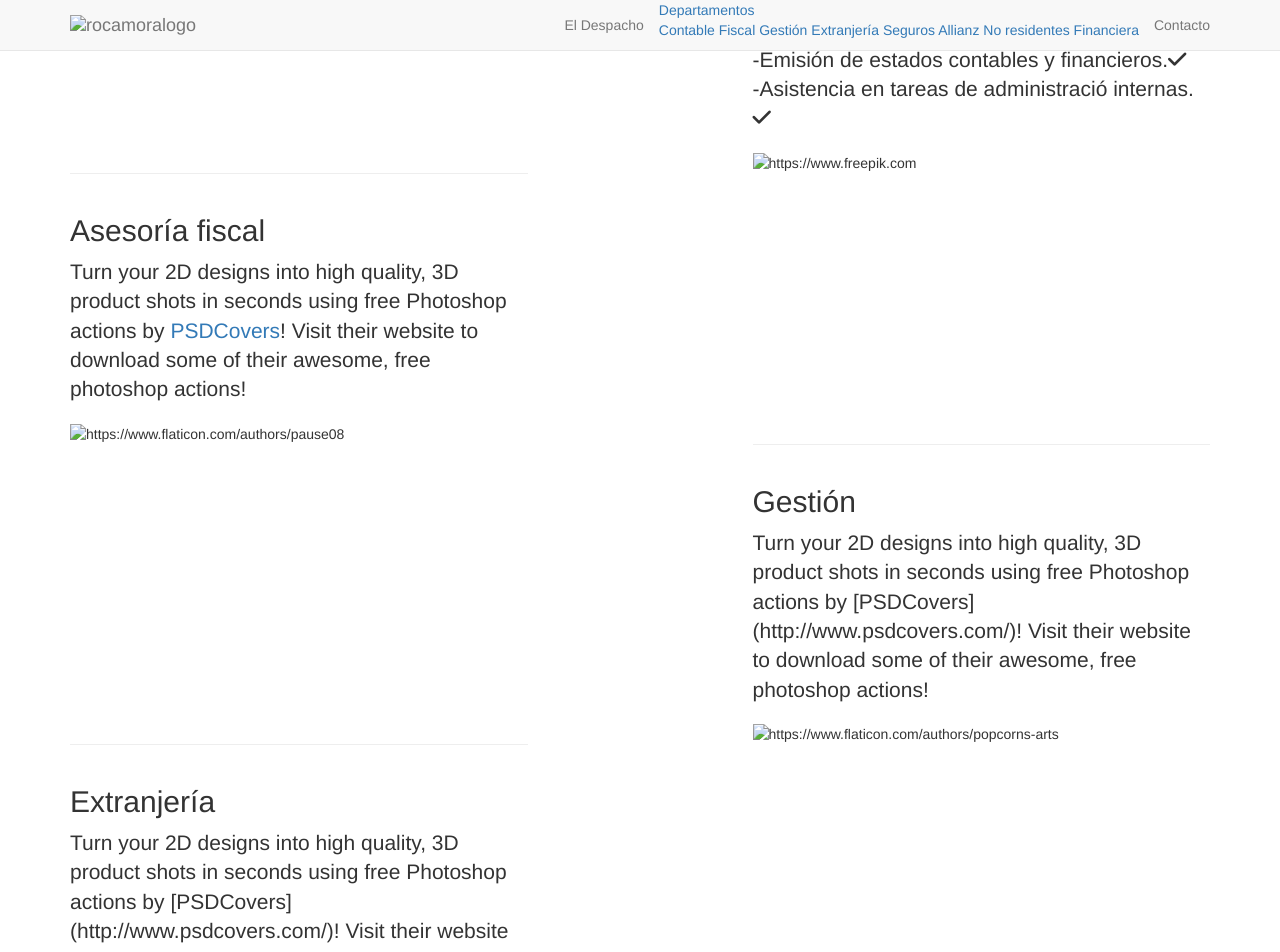
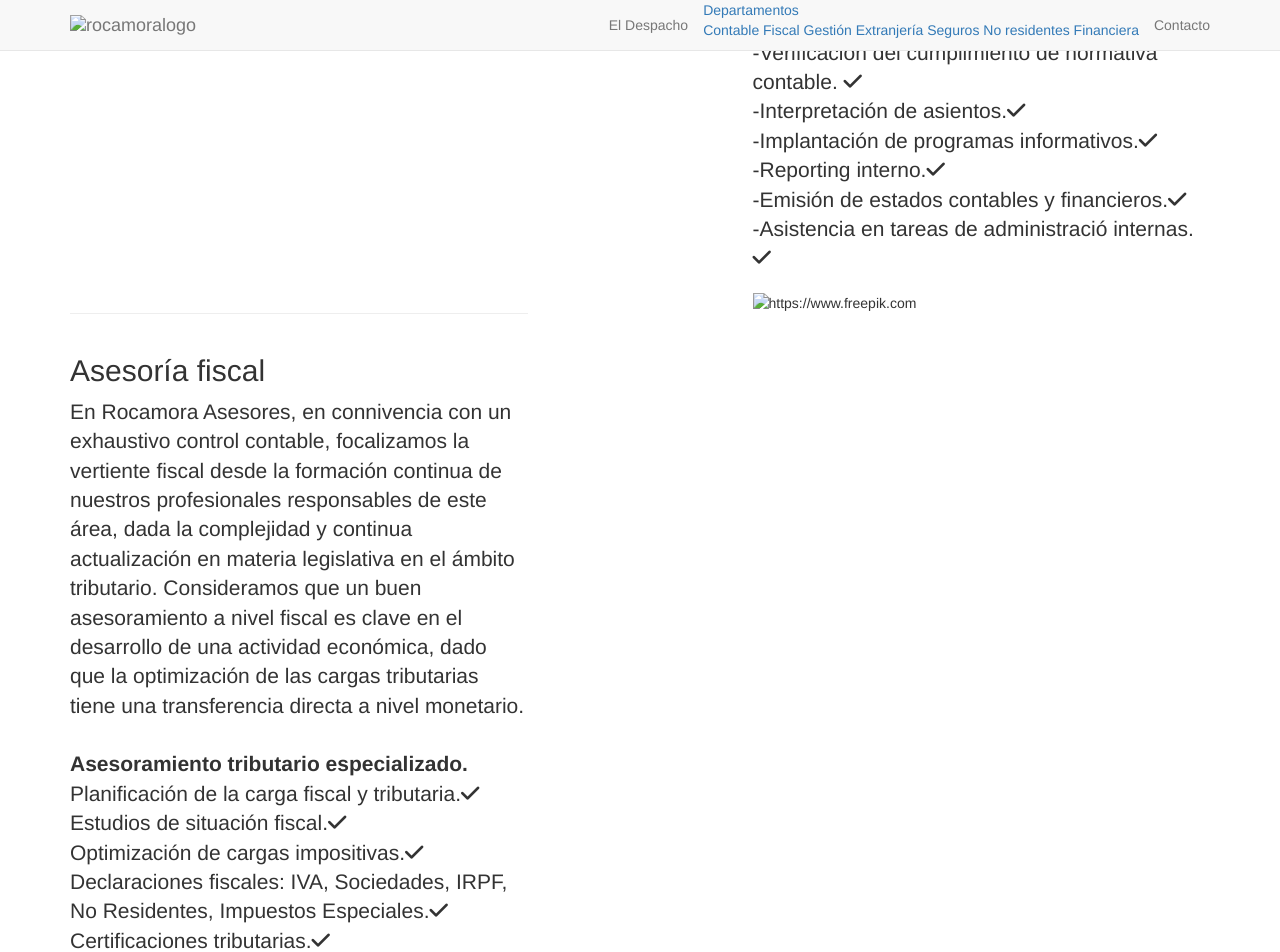
Before and after one commit to Alejandromndza/WebProject, a Jekyll site: the page built from _posts/2014-09-21-services-2.markdown, in a window 1280 px wide and 1400 px high, scrolled down 1007 px. Shown: the top 952 px of the window. Built offline with Jekyll 4.4.1, drawn with Linux system fonts in a browser that asks for light colours; nearby versions of some CDN libraries; library files that are not in the unit come from our copies; some of the changed text lies outside the part shown.

Commit message:
Actualización de la descripción de departamentos

```diff
--- a/_config.yml
+++ b/_config.yml
@@ -7,7 +7,7 @@ title: Rocamora Asesores
 email: your-email@domain.com
 author: Your Name
 description: ROCAMORA ASESORES WEBSITE
-credits: 'Teléfono : 970 800 500 , Fax : 971 700 500 <br>Avenida Es Cubells 1 , 1º ,2º.<br> Sant Josep de sa Talaia , Illes Balears.'
+credits: 'Teléfono : 971 800 500 , Fax : 971 800 501 <br>Avenida Es Cubells 1 , 1º ,2º.<br> Sant Josep de sa Talaia , Illes Balears.'
 copyright: 'Copyright &copy; 2018 ROCAMORA. All Rights Reserved.'
 
 # ----------------------- #
--- a/_includes/about.html
+++ b/_includes/about.html
@@ -2,11 +2,20 @@
 <section id="about" class="container content-section text-center">
   <div class="row">
     <div class="col-lg-8 col-lg-offset-2">
-              <br/><br/>
-              <h2>About Landing-Page</h2>
-              <br/>
-                <p>ROCAMORA</p>
-              <br/>
+      <br /><br />
+      <h2>Sobre nosotros</h2>
+      <br />
+      <p style="text-align:justify;">Rocamora Asesores es un despacho profesional situado en San José con más de 25 años de experiencia
+        ofreciendo a todo tipo de empresas, profesionales y particulares un servicio de asesoramiento integral
+        desde un punto de vista FISCAL, CONTABLE, LABORAL y FINANCIERO, siendo posible gracias al
+        elevado nivel de especialización de los profesionales que integran el despacho, teniendo así un alto grado
+        de adaptación a las necesidades concretas de cada uno de nuestros clientes, pudiendo encarar los
+        problemas desde un encuadre multidisciplinar.
+        Nuestra filosofía es ofrecer al cliente un trato directo con los profesionales que integran Rocamora
+        Asesores, siendo conscientes de que sólo con los mejores profesionales es posible prestar el mejor
+        servicio, por esta razón, experiencia y formación son requisitos indispensables para alcanzar ese nivel de
+        auto exigencia impuesto por el despacho.</p>
+      <br />
     </div>
   </div>
 </section>
--- a/_posts/2014-09-21-services-2.markdown
+++ b/_posts/2014-09-21-services-2.markdown
@@ -8,6 +8,26 @@ description:
 link: Fiscal
 icon-credit: https://www.freepik.com
 ---
-  Turn your 2D designs into high quality, 3D
-  product shots in seconds using free Photoshop actions by [PSDCovers](http://www.psdcovers.com/)! Visit
-  their website to download some of their awesome, free photoshop actions!
+
+En Rocamora Asesores, en connivencia con un exhaustivo control contable, focalizamos la vertiente
+fiscal desde la formación continua de nuestros profesionales responsables de este área, dada la
+complejidad y continua actualización en materia legislativa en el ámbito tributario.
+Consideramos que un buen asesoramiento a nivel fiscal es clave en el desarrollo de una actividad
+económica, dado que la optimización de las cargas tributarias tiene una transferencia directa a nivel
+monetario.<br>
+<br>
+<b>Asesoramiento tributario especializado.</b><br>
+Planificación de la carga fiscal y tributaria.<i class="fa fa-check" aria-hidden="true"></i><br>
+Estudios de situación fiscal.<i class="fa fa-check" aria-hidden="true"></i><br>
+Optimización de cargas impositivas.<i class="fa fa-check" aria-hidden="true"></i><br>
+Declaraciones fiscales: IVA, Sociedades, IRPF, No Residentes, Impuestos Especiales.<i class="fa fa-check" aria-hidden="true"></i><br>
+Certificaciones tributarias.<i class="fa fa-check" aria-hidden="true"></i><br>
+Gestión del entorno normativo, actualización permanente.<i class="fa fa-check" aria-hidden="true"></i><br>
+Servicio de consultas y dictámenes en materia fiscal.<i class="fa fa-check" aria-hidden="true"></i><br>
+Atención y contestación de requerimientos.<i class="fa fa-check" aria-hidden="true"></i><br>
+Comprobaciones en Gestión Tributaria.<i class="fa fa-check" aria-hidden="true"></i><br>
+Aplazamientos, fraccionamiento y compensación de deudas.<i class="fa fa-check" aria-hidden="true"></i><br>
+Inspecciones fiscales.<i class="fa fa-check" aria-hidden="true"></i><br>
+Comprobaciones de valores.<i class="fa fa-check" aria-hidden="true"></i><br>
+Actuación contencioso administrativos ante los Tribunales de Justicia.<i class="fa fa-check" aria-hidden="true"></i><br>
+Presentaciones telemáticas y gestión de notificaciones electrónicas.<i class="fa fa-check" aria-hidden="true"></i>
```
Also changed, not shown: _posts/2014-09-21-services-3.markdown (+8 -3 lines), _posts/2014-09-23-services-5.markdown (+14 -6 lines), 1 other file. Lines whose indentation alone changed are shown as unchanged.
